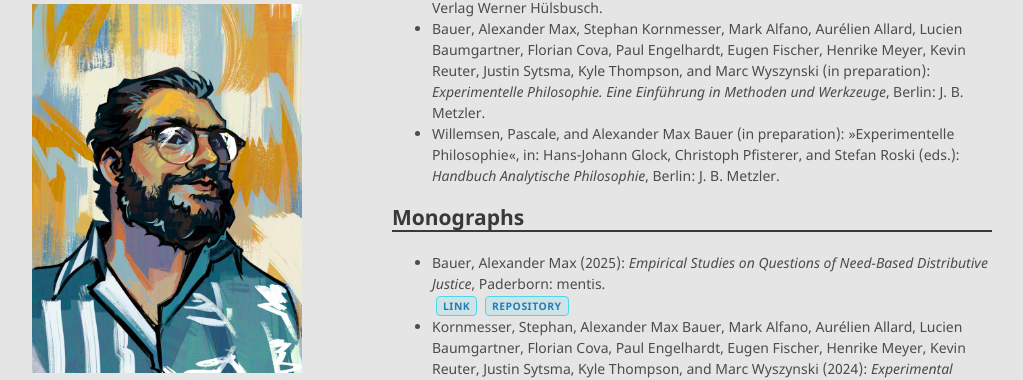
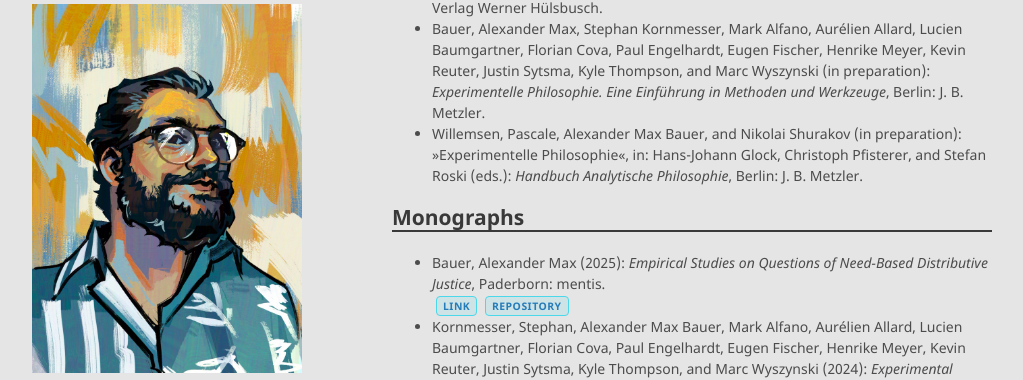
Before and after one commit to alephmembeth/alephmembeth.github.io, a Jekyll site: the page built from publications.md, in a window 1280 px wide and 900 px high, scrolled down 1011 px. Shown: the part 136-516 px from the top of the window, without its empty margins (128-1151 px from the left). Built offline with Jekyll 4.4.1, drawn with Linux system fonts in a browser that asks for light colours; our own code applies the rules of GitHub Pages for plain Markdown files.

Commit message:
Update publications.md

```diff
--- a/publications.md
+++ b/publications.md
@@ -20,7 +20,7 @@ layout: default
 + Bauer, Alexander Max, Simon Hagemann, and Lukas Daniel Klausner (in preparation): »›Menschen, Communitys, Dynamiken beobachten.‹ Ein Gespräch mit Robert Glashüttner über Spielejournalismus zwischen Aufmerksamkeitsökonomie und Kulturkritik«, in: Alexander Max Bauer, David Betzing, Jacob Birken, Simon Hagemann, Lukas Daniel Klausner, Alina Menten, Christian Sturm, and Tobias Unterhuber (eds.): _Geisteswissenschaften und Digitale Spiele. Debatten, Data & Desiderata_, Glückstadt: Verlag Werner Hülsbusch.
 + Bauer, Alexander Max, David Betzing, Jacob Birken, Simon Hagemann, Lukas Daniel Klausner, Alina Menten, Christian Sturm, and Tobias Unterhuber (in preparation): »Debatten, Data & Desiderata. Vom Jubiläum zum Sammelband«, in: id. (eds.): _Geisteswissenschaften und Digitale Spiele. Debatten, Data & Desiderata_, Glückstadt: Verlag Werner Hülsbusch.
 + Bauer, Alexander Max, Stephan Kornmesser, Mark Alfano, Aurélien Allard, Lucien Baumgartner, Florian Cova, Paul Engelhardt, Eugen Fischer, Henrike Meyer, Kevin Reuter, Justin Sytsma, Kyle Thompson, and Marc Wyszynski (in preparation): _Experimentelle Philosophie. Eine Einführung in Methoden und Werkzeuge_, Berlin: J.&nbsp;B. Metzler.
-+ Willemsen, Pascale, and Alexander Max Bauer (in preparation): »Experimentelle Philosophie«, in: Hans-Johann Glock, Christoph Pfisterer, and Stefan Roski (eds.): _Handbuch Analytische Philosophie_, Berlin: J.&nbsp;B. Metzler.
++ Willemsen, Pascale, Alexander Max Bauer, and Nikolai Shurakov (in preparation): »Experimentelle Philosophie«, in: Hans-Johann Glock, Christoph Pfisterer, and Stefan Roski (eds.): _Handbuch Analytische Philosophie_, Berlin: J.&nbsp;B. Metzler.
 
 ## Monographs
 
```
